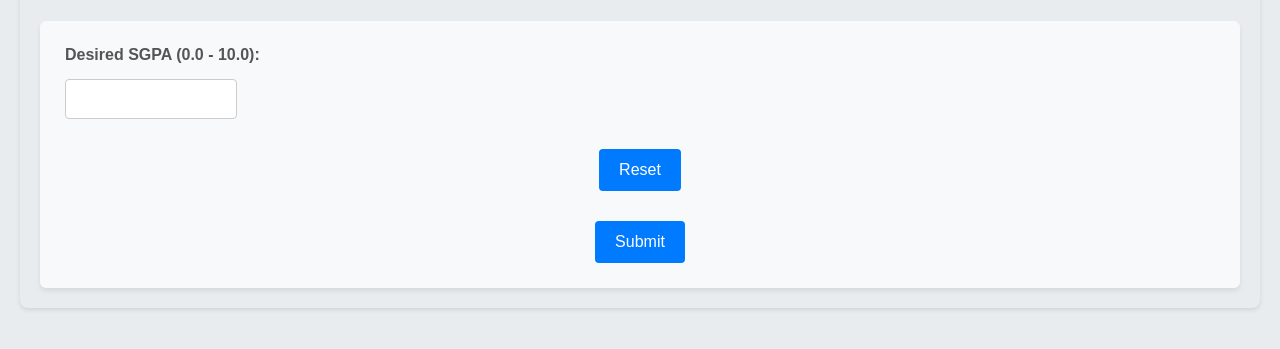
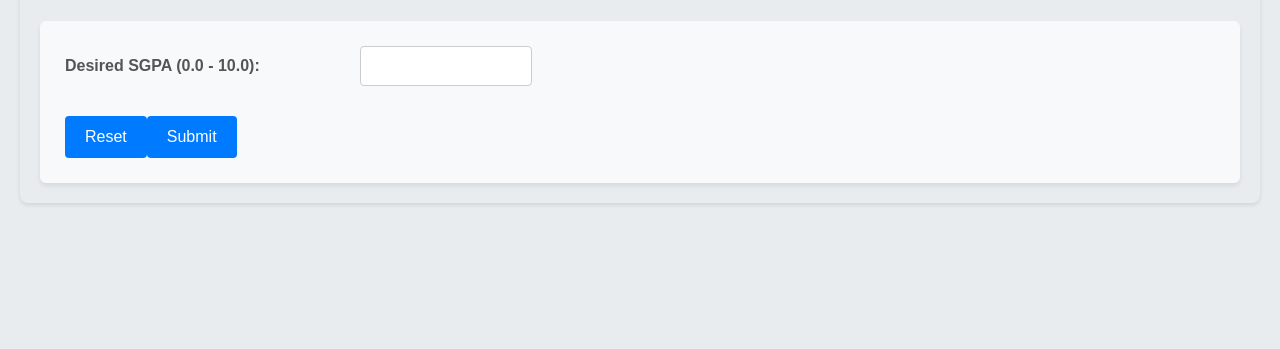
Before and after one commit to Sith-Lord-Darth-Vader/SGPA_TRACKER, a Flask app: template SGPA_TRACKER/templates/marks_form.html in a window 1280 px wide. Shown: the part 87-436 px from the top of the page. Run offline with Flask 3, Linux system fonts and the light colour scheme; the template is opened without the code that fills it, so the values that code supplies are empty.

Commit message:
Update marks_form.html

```diff
--- a/SGPA_TRACKER/templates/marks_form.html
+++ b/SGPA_TRACKER/templates/marks_form.html
@@ -17,24 +17,27 @@
 
         {% for subject in subjects %}
         <div class="subject-input-group">
+            <div class="input-pair">
                 <label for="{{ subject|replace(' ', '_') }}_fa1">{{ subject }} FA-1 Marks (out of 20): </label>
                 <input type="number" id="{{ subject|replace(' ', '_') }}_fa1" name="fa1[]" min="0" max="20" placeholder="Enter FA-1 Marks" required>
-            <br><br>
             </div>
-        <div class="subject-input-group">
+            <div class="input-pair">
                 <label for="{{ subject|replace(' ', '_') }}_fa2">{{ subject }} FA-2 Marks (out of 20): </label>
                 <input type="number" id="{{ subject|replace(' ', '_') }}_fa2" name="fa2[]" min="0" max="20" placeholder="Enter FA-2 Marks" required>
                 <input type="hidden" name="subject_name[]" value="{{ subject }}">
-            <br><br>
+            </div>
         </div>
         {% endfor %}
 
+        <div class="desired-sgpa-input">
             <label for="desired_sgpa">Desired SGPA (0.0 - 10.0): </label>
             <input type="number" id="desired_sgpa" name="desired_sgpa" min="0.0" max="10.0" step="0.01" required>
-        <br><br>
+        </div>
 
+        <div class="buttons-container">
             <input type="reset" value="Reset">
             <input type="submit" value="Submit">
+        </div>
     </form>
 </body>
 </html>
```
Lines whose indentation alone changed are shown as unchanged.
